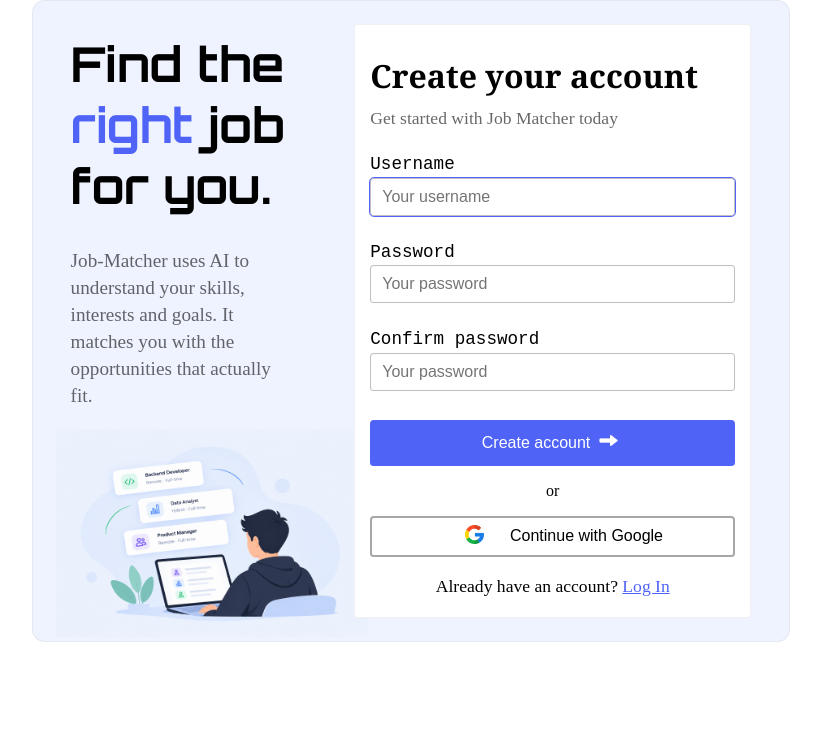
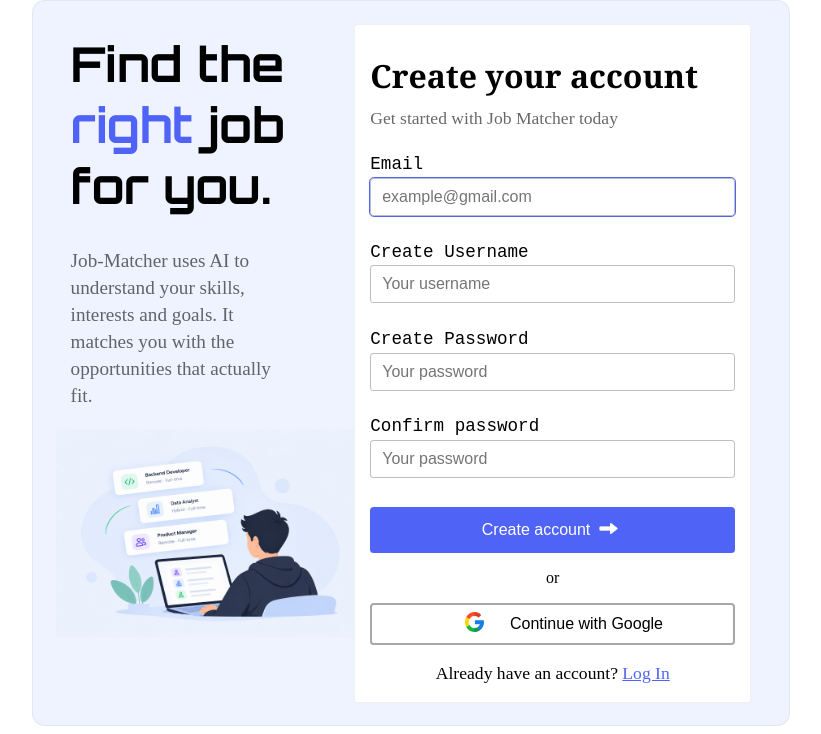
Before and after one commit to preomaxim76/Job-Matcher, a Flask app: page /register in a window 1280 px wide. Shown: the part 96-830 px from the top of the page, without its empty margins (229-1050 px from the left). Before the commit the page ends 738 px from the top, so only its background shows below. Run offline with Flask 3, Linux system fonts and the light colour scheme; some web fonts are replaced.

Commit message:
Changed register and login to work with email; email verification when registering

```diff
--- a/app.py
+++ b/app.py
@@ -1,4 +1,4 @@
-from flask import Flask, render_template, request, redirect, session, flash
+from flask import Flask, render_template, request, redirect, session, flash, url_for
 from functools import wraps
 from dotenv import load_dotenv
 import os
@@ -6,6 +6,8 @@ from authlib.integrations.flask_client import OAuth
 import sqlite3
 from datetime import datetime
 import bcrypt
+import resend
+from itsdangerous import URLSafeTimedSerializer
 
 load_dotenv()
 
@@ -29,6 +31,9 @@ app = Flask(__name__)
 # To use flask's sessions
 app.secret_key = os.environ["SESSION_KEY"]
 
+# To use resend (sending verification emails)
+resend.api_key = os.environ["RESEND_API_KEY"]
+
 # Connect google
 oauth = OAuth(app)
 
@@ -41,6 +46,12 @@ google = oauth.register(
     client_kwargs={
         "scope": "openid email profile"
     }
+)
+
+
+# Creating an object that creates urls
+serializer = URLSafeTimedSerializer(
+    app.secret_key
 )
 
 @app.route("/")
@@ -59,15 +70,15 @@ def login():
         action = request.form.get("action")
         # If logged in without google, traditionally
         if not action:
-            username, password = request.form.get("username"), request.form.get("password")
+            email, password = request.form.get("email"), request.form.get("password")
 
             conn = connect_database("users.db")
             c = conn.cursor()
 
-            db_password = c.execute("SELECT password FROM users WHERE username = ?", (username, )).fetchone()
+            db_password = c.execute("SELECT password FROM users WHERE email = ?", (email, )).fetchone()
             # If no such user at all
             if not db_password:
-                flash("Incorrect username or password.", "error")
+                flash("Incorrect email or password.", "error")
                 conn.close()
                 return redirect("/login")
 
@@ -76,12 +87,12 @@ def login():
 
             # Checking if passwords match
             if not bcrypt.checkpw(password.encode("utf-8"), db_password):
-                flash("Incorrect username or password.", "error")
+                flash("Incorrect email or password.", "error")
                 conn.close()
                 return redirect("/login")
 
             # Adding user_id to session
-            session["user_id"] = c.execute("SELECT user_id FROM users WHERE username = ?", (username, )).fetchone()[0]
+            session["user_id"] = c.execute("SELECT user_id FROM users WHERE email = ?", (email, )).fetchone()[0]
             conn.close()
 
             return redirect("/")
@@ -99,21 +110,33 @@ def google_callback():
     # Gives google code in exchange for token
     token = google.authorize_access_token()
     user = token["userinfo"]
-    # if Google's own id for user is in our database - get data
+
     conn = connect_database("users.db")
     c = conn.cursor()
+
+    db_user_id = c.execute("SELECT user_id FROM users WHERE email = ?", (user["email"], )).fetchone()
+    # Check if user has registered, using email and password with that email
+    if db_user_id:
+        session["user_id"] = db_user_id[0]
+        conn.close()
+        flash("You have successfully logged in!", "success")
+        return redirect("/")
+
+    # if Google's own id for user is in our database - get data
     user_info = c.execute("SELECT * FROM users WHERE google_id = ?", (user["sub"], )).fetchone()
 
     # User is already registered
     if user_info:
         session["user_id"] = user_info["user_id"]
+        flash("You have successfully logged in!", "success")
 
     # User has to be added
     else:
-        c.execute("INSERT INTO users (google_id, created_at, username) VALUES (?, ?, ?)", (user["sub"], time, user["name"]))
+        c.execute("INSERT INTO users (email, google_id, created_at, username) VALUES (?, ?, ?, ?)", (user["email"], user["sub"], time, user["name"]))
         conn.commit()
 
         session["user_id"] = c.execute("SELECT user_id FROM users WHERE username = ?", (user["name"],)).fetchone()[0]
+        flash("You have successfully registered!", "success")
 
     conn.close()
     return redirect("/")
@@ -123,18 +146,24 @@ def register():
     # Getting form user filled at /register
     if request.method == "POST":
         time = datetime.now()
+        email = request.form.get("email")
+
+        if not email.endswith("@gmail.com"):
+            flash("Email is not valid. Please enter a valid one.", "error")
+            return redirect("/register")
+
+        # Checking if there already is an account with that email
+        conn = connect_database("users.db")
+        c = conn.cursor()
+        if c.execute("SELECT email FROM users WHERE email = ?", (email, )).fetchall() != []:
+            flash("This email is linked to an existing account. Please log in with it.", "error")
+            conn.close()
+            return redirect("/login")
+
         username = request.form.get("username")
         # Username should have some alphabetic character and should be < 19 but > 2
         if username.isdigit() or not (2 < len(username) < 19):
             flash("Please enter a valid username!", "error")
-            return redirect("/register")
-
-        # Checking if the username has already been take by someone
-        conn = connect_database("users.db")
-        c = conn.cursor()
-        if c.execute("SELECT username FROM users WHERE username = ?", (username, )).fetchall() != []:
-            flash("Username is not available. Please choose a different one.", "error")
-            conn.close()
             return redirect("/register")
 
         # Password's length should be in range 4-18
@@ -154,16 +183,67 @@ def register():
         # Hash password to keep it secret in the database
         hashed_password = bcrypt.hashpw(password.encode("utf-8"), bcrypt.gensalt())
 
-        c.execute("INSERT INTO users (password, created_at, username) VALUES (?, ?, ?)", (hashed_password, time, username))
+        c.execute("INSERT INTO users (email, password, created_at, username) VALUES (?, ?, ?, ?)", (email, hashed_password, time, username))
         conn.commit()
 
         session["user_id"] = c.execute("SELECT user_id FROM users WHERE username = ?", (username, )).fetchone()[0]
         conn.close()
 
-        return redirect("/")
+        # After saving checking wether email is valid (then we'll delete it if not)
+        token = serializer.dumps(email, salt="email_verification")
+
+        # Verification url with the whole route (.../verify_email/...)
+        verification_url = url_for("verify_email", token=token, _external=True)
+
+        r = resend.Emails.send({
+            "from": "Job Matcher <onboarding@resend.dev>",
+            "to": email,
+            "subject": "Verify your email.",
+            "html": f"""
+                <p>Hello!</p>
+                <p>Follow this link to verify your email</p>
+                <a href="{verification_url}">Verify Email</a>"""
+            })
+
+        print(r)
+
+        flash("Verification link sent. Check your inbox.", "success")
+
+        return redirect("/login")
 
     else:
         return render_template("register.html")
+
+@app.route("/verify_email/<token>")
+def verify_email(token):
+    try:
+        # max_age = 1 hour
+        # Verifying
+        email = serializer.loads(
+            token,
+            salt="email_verification",
+            max_age=3600
+        )
+
+        flash("You have successfully registered!", "success")
+
+        return redirect("/")
+
+    except:
+        flash("Invalid or expired link", "error")
+
+        # Remove user from the table
+        conn = connect_database("users.db")
+        c = conn.cursor()
+        c.execute("DELETE FROM users WHERE user_id = ?", (session["user_id"], ))
+        conn.commit()
+        conn.close()
+
+        session.clear()
+
+        flash("Link expired or invalid.", "error")
+
+        return redirect("/register")
 
 @app.route("/learn_more")
 def learn_more():
--- a/requirements.txt
+++ b/requirements.txt
@@ -3,3 +3,5 @@ jinja2
 Authlib
 bcrypt
 python-dotenv
+resend
+itsdangerous
--- a/templates/login.html
+++ b/templates/login.html
@@ -31,8 +31,9 @@
         <p id="starting_p">Log in to your Job-Matcher account</p>
 
         <form action="/login" method="POST">
-            <h2>Username</h2>
-            <input type="text" name="username" placeholder="Your username" autofocus autocomplete="off" required>
+            <h2>Email</h2>
+            <input type="text" name="email" placeholder="example@gmail.com" autofocus autocomplete="off" required>
+
             <h2>Password</h2>
             <div class="password">
                 <input type="password" name="password" placeholder="Your password" autofocus autocomplete="off" required>
--- a/templates/register.html
+++ b/templates/register.html
@@ -32,10 +32,13 @@
         <p id="starting_p">Get started with Job Matcher today</p>
 
         <form action="/register" method="POST">
-            <h2>Username</h2>
+            <h2>Email</h2>
+            <input type="text" name="email" placeholder="example@gmail.com" autofocus autocomplete="off" required>
+
+            <h2>Create Username</h2>
             <input type="text" name="username" placeholder="Your username" autofocus autocomplete="off" required>
 
-            <h2>Password</h2>
+            <h2>Create Password</h2>
             <input type="text" name="password" placeholder="Your password" autofocus autocomplete="off" required>
             <h2>Confirm password</h2>
             <input type="text" name="password_confirmation" placeholder="Your password" autofocus autocomplete="off" required>
```
Also changed, not shown: users.db, 1 other file.
